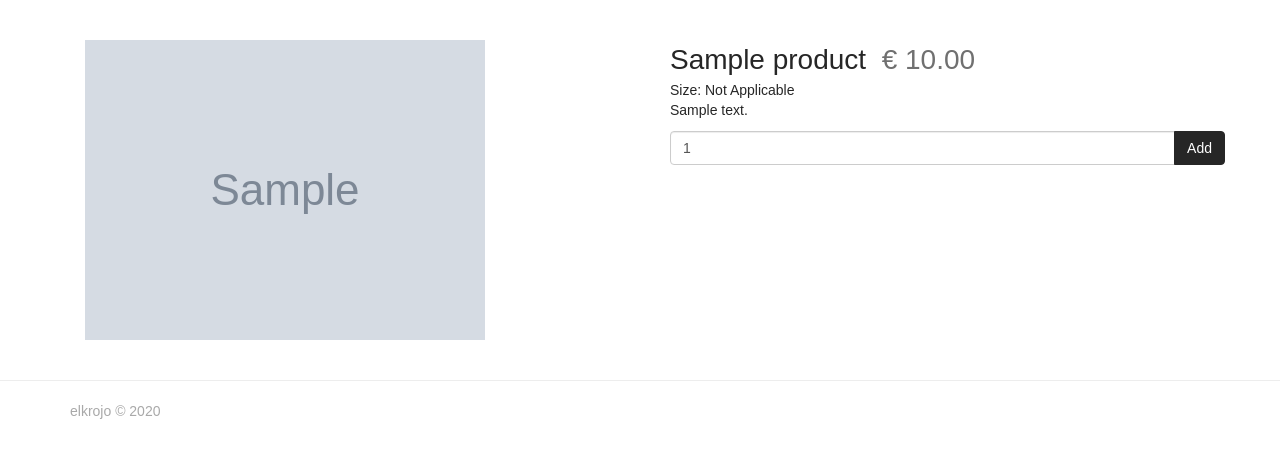
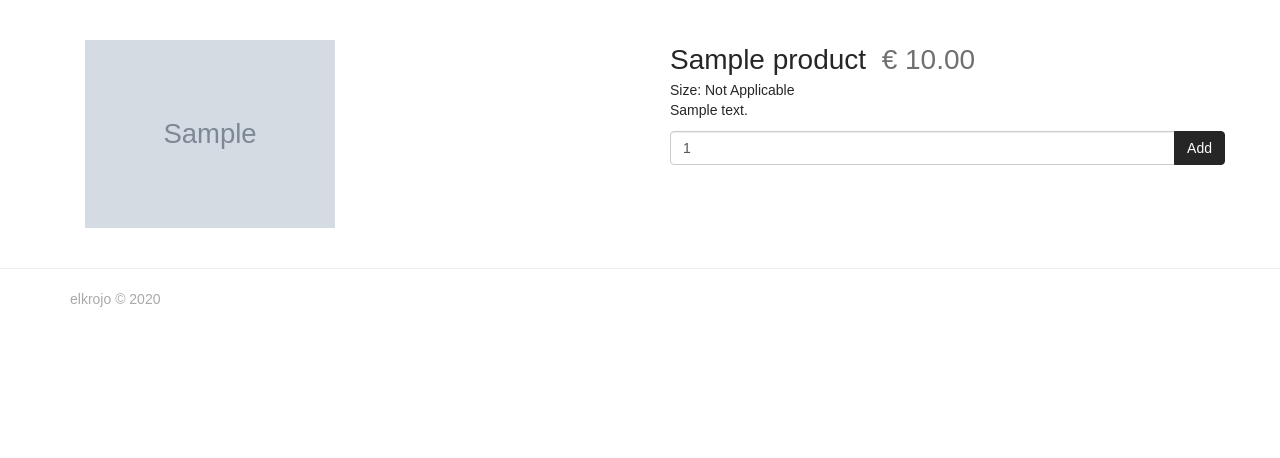
Before and after one commit to elkrojo/croiglas-shop, a Django app: page /products/product_showcase/1 in a window 1280 px wide. Shown: the part 60-518 px from the top of the page. Run offline with Django 3.2, Linux system fonts and the light colour scheme; tables that the repository leaves empty hold one stand-in row (values such as "Sample post"); grey boxes marked "Sample" are stand-in pictures; some libraries are stand-ins or nearby versions; some web fonts are replaced.

Commit message:
Added style for product showcase image size

```diff
--- a/static/css/custom.css
+++ b/static/css/custom.css
@@ -217,6 +217,10 @@ caption p {
 }
 
 /* Product Showcase */
+.image-responsive {
+    width: 250px;
+}
+
 .showcase-title {
     font-size: 2em;
 }
```
